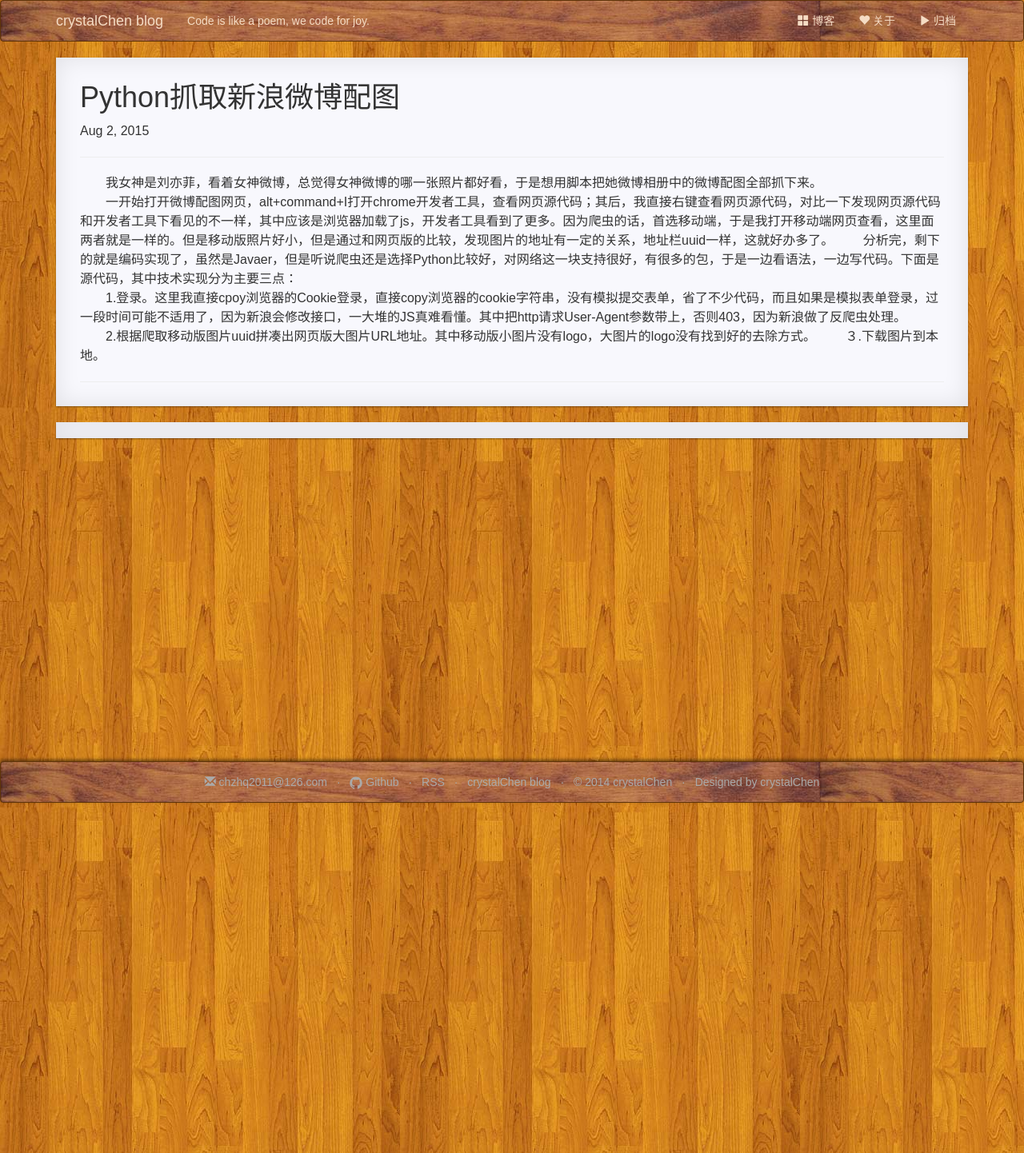
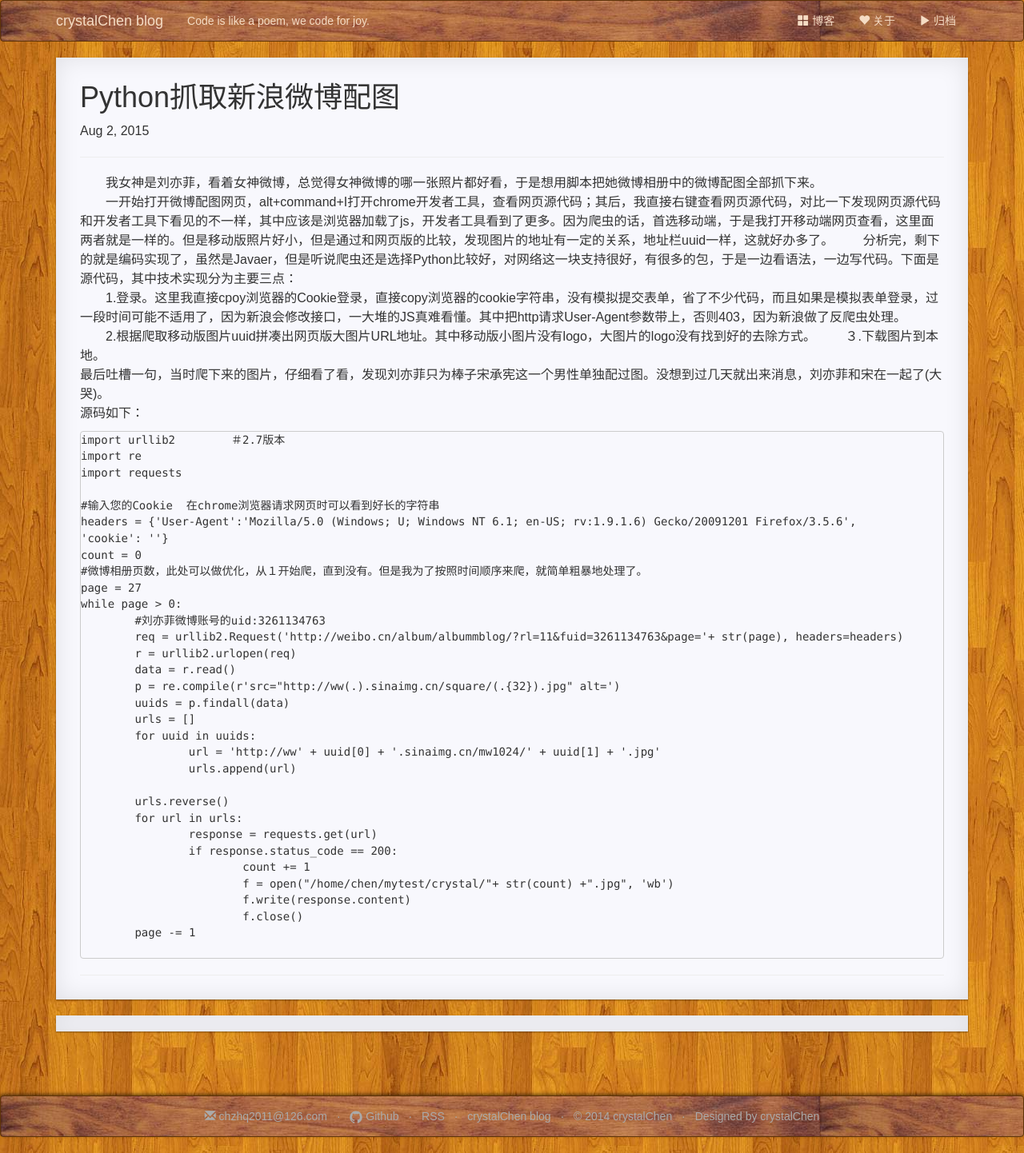
Before and after one commit to crystalChen/crystalChen.github.io, a Jekyll site: the page built from _posts/2015-08-02-liu-yi-fei-weibo.md, in a window 1280 px wide. Shown: the whole page at 80% size. Built offline with Jekyll 4.4.1, drawn with Linux system fonts in a browser that asks for light colours; nearby versions of some CDN libraries; comment, search, counter and statistics services are not loaded; a style sheet for code colours, icons or effects is not loaded.

Commit message:
merge from csdn

````diff
--- a/_posts/2015-08-02-liu-yi-fei-weibo.md
+++ b/_posts/2015-08-02-liu-yi-fei-weibo.md
@@ -12,3 +12,40 @@ title:  Python抓取新浪微博配图
 &emsp;&emsp;1.登录。这里我直接cpoy浏览器的Cookie登录，直接copy浏览器的cookie字符串，没有模拟提交表单，省了不少代码，而且如果是模拟表单登录，过一段时间可能不适用了，因为新浪会修改接口，一大堆的JS真难看懂。其中把http请求User-Agent参数带上，否则403，因为新浪做了反爬虫处理。
 &emsp;&emsp;2.根据爬取移动版图片uuid拼凑出网页版大图片URL地址。其中移动版小图片没有logo，大图片的logo没有找到好的去除方式。
 &emsp;&emsp;３.下载图片到本地。
+最后吐槽一句，当时爬下来的图片，仔细看了看，发现刘亦菲只为棒子宋承宪这一个男性单独配过图。没想到过几天就出来消息，刘亦菲和宋在一起了(大哭)。
+源码如下：
+
+```
+import urllib2　　　　　＃2.7版本
+import re
+import requests
+
+#输入您的Cookie  在chrome浏览器请求网页时可以看到好长的字符串
+headers = {'User-Agent':'Mozilla/5.0 (Windows; U; Windows NT 6.1; en-US; rv:1.9.1.6) Gecko/20091201 Firefox/3.5.6',
+'cookie': ''}
+count = 0
+#微博相册页数，此处可以做优化，从１开始爬，直到没有。但是我为了按照时间顺序来爬，就简单粗暴地处理了。
+page = 27
+while page > 0:
+	#刘亦菲微博账号的uid:3261134763
+	req = urllib2.Request('http://weibo.cn/album/albummblog/?rl=11&fuid=3261134763&page='+ str(page), headers=headers)
+	r = urllib2.urlopen(req)
+	data = r.read()
+	p = re.compile(r'src="http://ww(.).sinaimg.cn/square/(.{32}).jpg" alt=')
+	uuids = p.findall(data)
+	urls = []
+	for uuid in uuids:
+		url = 'http://ww' + uuid[0] + '.sinaimg.cn/mw1024/' + uuid[1] + '.jpg'
+		urls.append(url)
+
+	urls.reverse()
+	for url in urls:
+		response = requests.get(url)
+		if response.status_code == 200:
+			count += 1
+			f = open("/home/chen/mytest/crystal/"+ str(count) +".jpg", 'wb')
+			f.write(response.content)
+			f.close()
+	page -= 1
+
+```
````
